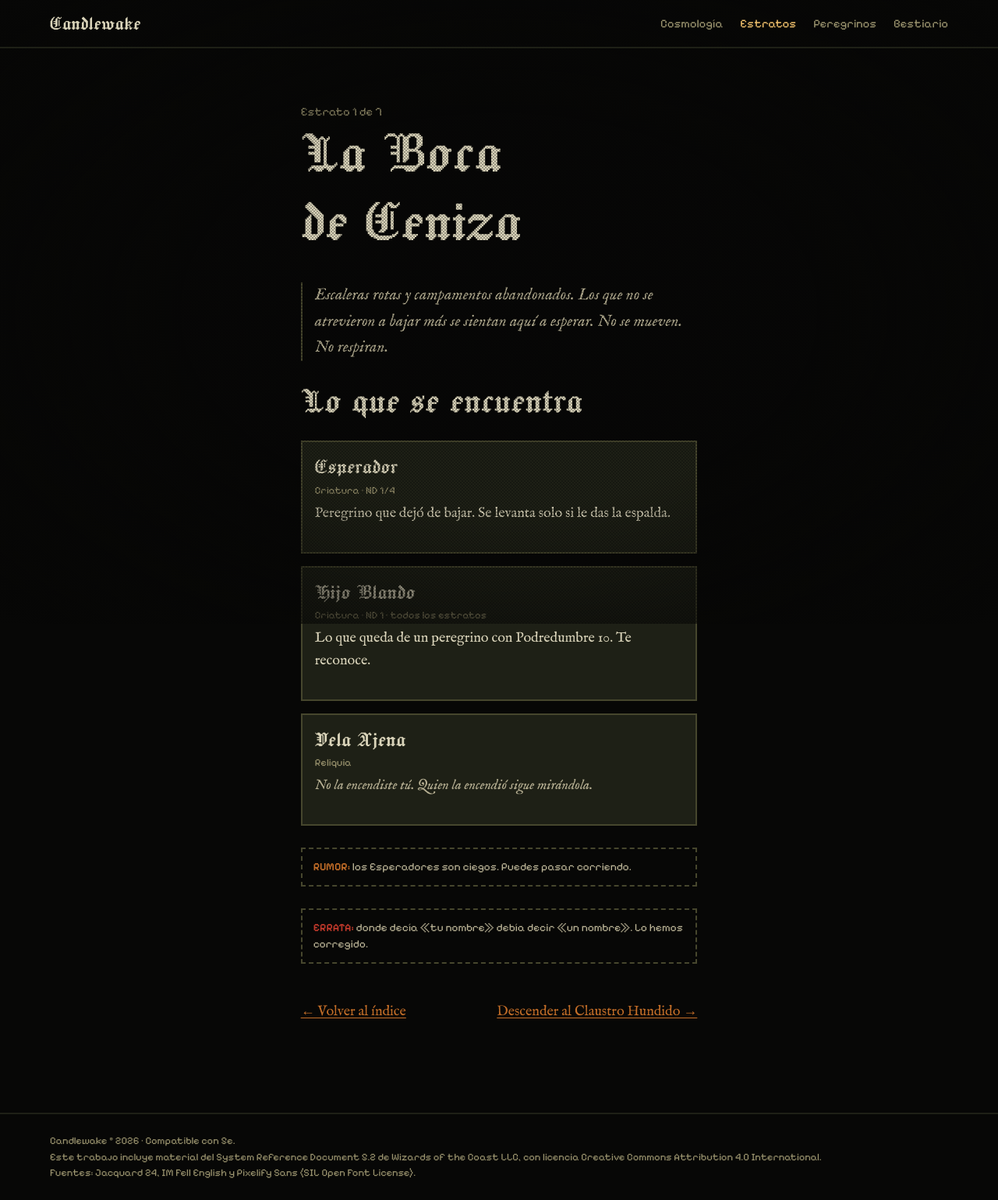
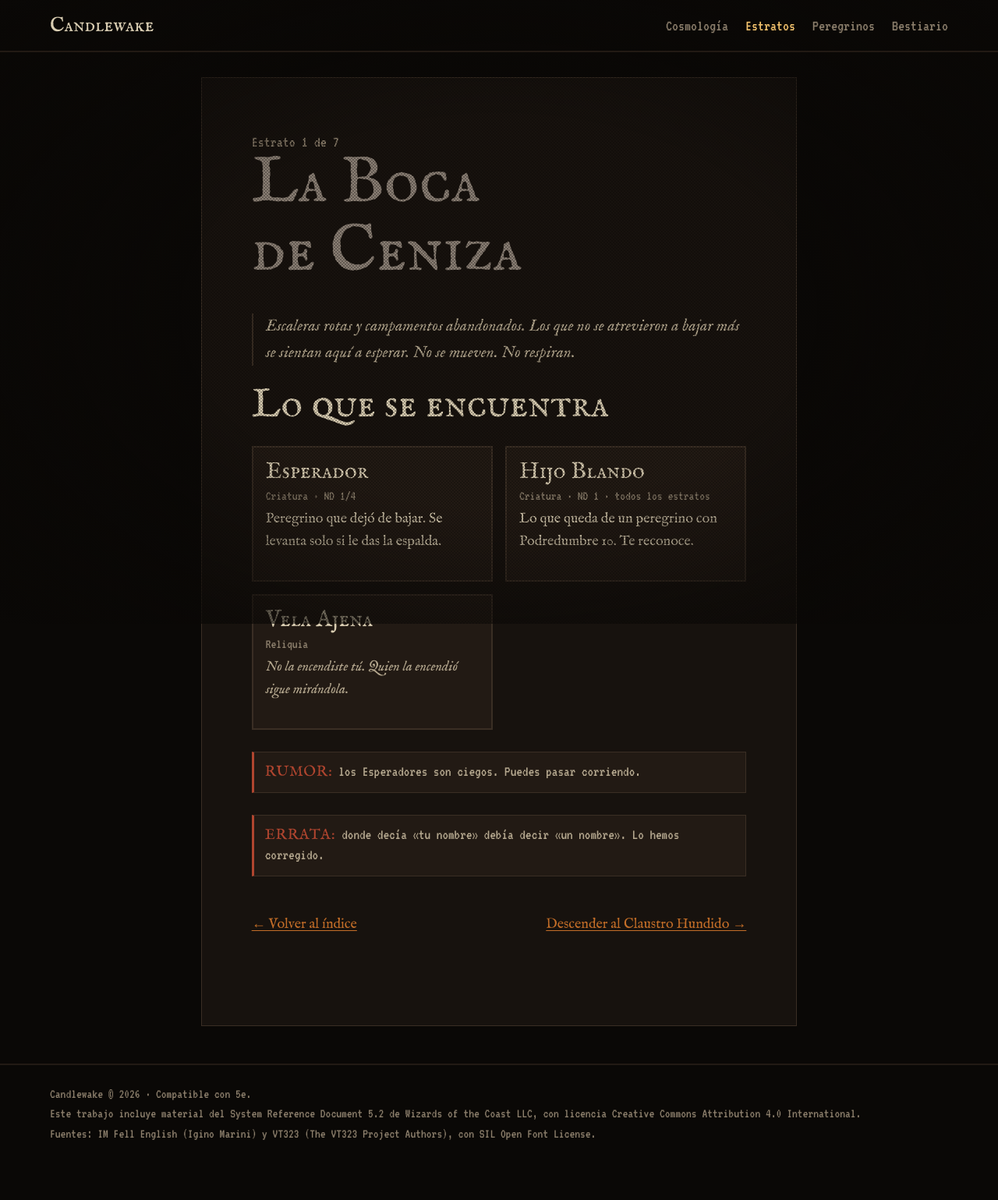
Before and after one commit to jprojects/osario-web, a plain HTML site: page estratos/boca-de-ceniza.html in a window 1280 px wide. Shown: the whole page at 78% size. After the commit the page ends 1490 px from the top, so only its background shows below. Drawn offline with Linux system fonts and the light colour scheme.

Commit message:
Web con la paleta y las fuentes del juego; acento de cada estrato
Co-Authored-By: Claude Opus 5.5 <noreply@anthropic.com>

```diff
--- a/css/osario.css
+++ b/css/osario.css
@@ -3,36 +3,41 @@
    Estilos de la web de lore (GitHub Pages). Paleta del kit de Osario.
    ========================================================== */
 
-@font-face{font-family:"Jacquard 24";src:url("../fonts/Jacquard24-Regular.ttf") format("truetype");font-display:swap}
+@font-face{font-family:"IM Fell English SC";src:url("../fonts/IMFellEnglishSC-Regular.ttf") format("truetype");font-display:swap}
 @font-face{font-family:"IM Fell English";src:url("../fonts/IMFellEnglish-Regular.ttf") format("truetype");font-display:swap}
 @font-face{font-family:"IM Fell English";font-style:italic;src:url("../fonts/IMFellEnglish-Italic.ttf") format("truetype");font-display:swap}
-@font-face{font-family:"Pixelify Sans";src:url("../fonts/PixelifySans.ttf") format("truetype");font-weight:400 700;font-display:swap}
+@font-face{font-family:"VT323";src:url("../fonts/VT323-Regular.ttf") format("truetype");font-display:swap}
 
 :root{
-  /* Paleta del kit de Osario */
-  --negro:#070706;   /* fondo */
-  --pozo:#0E0F0B;    /* paneles profundos */
-  --musgo:#1E2016;   /* tarjetas */
-  --oliva:#46462D;   /* bordes */
-  --ceniza:#9A936E;  /* texto secundario (contraste AA sobre --musgo) */
-  --hueso:#DAD4BA;   /* texto principal */
-  --pergamino:#B8B194; /* cursivas y citas */
-  --sangre:#8C1A12;  /* Podredumbre, peligro */
-  --vela:#C46E28;    /* enlaces, acento cálido: usar poco */
-  --llama:#F5C46E;   /* hover, brillo de vela */
+  /* Paleta del juego (docs/diseno.md de Candlewake): guía impresa en negro y escaneada */
+  --noche:#0a0806;     /* fuera de la página */
+  --papel:#17120e;     /* página */
+  --recuadro:#221a14;  /* recuadros, botones, tarjetas */
+  --filete:#3a2e24;    /* filetes y bordes */
+  --tinta-suave:#8c7f6c; /* texto secundario */
+  --hueso:#d9cdb2;     /* texto */
+  --pergamino:#b5a88f; /* cursivas y citas */
+  --oxido:#b0452f;     /* notas, erratas, Podredumbre */
+  --vela:#c46e28;      /* enlaces: lo único cálido, como las velas del Pozo */
+  --llama:#f5c46e;     /* hover, brillo de vela */
+  --acento:var(--tinta-suave); /* cada estrato tiene el suyo (pack.json → acento) */
 
-  --f-titulo:"Jacquard 24",serif;
+  --f-titulo:"IM Fell English SC",Georgia,serif;
   --f-texto:"IM Fell English",Georgia,serif;
-  --f-ui:"Pixelify Sans",monospace;
+  --f-ui:"VT323",monospace;
 
   --ancho:72ch;
 }
+/* Acentos de los estratos, los mismos que en el juego */
+.boca{--acento:#8a7f74}
+.claustro{--acento:#5f8a72}
+.charcas{--acento:#c9c0a6}
 
 *{box-sizing:border-box;min-width:0}
-html{background:var(--negro)}
+html{background:var(--noche)}
 body{
   margin:0;min-height:100vh;
-  background:var(--negro);color:var(--hueso);
+  background:var(--noche);color:var(--hueso);
   font:18px/1.6 var(--f-texto);
   overflow-x:clip;
 }
@@ -41,8 +46,8 @@ body{
 body::after{
   content:"";position:fixed;inset:0;pointer-events:none;z-index:50;
   background:
-    radial-gradient(ellipse at center,transparent 45%,var(--negro) 100%),
-    repeating-conic-gradient(#0000 0 25%,#0706064d 0 50%) 0 0/4px 4px;
+    radial-gradient(ellipse at center,transparent 45%,var(--noche) 100%),
+    repeating-conic-gradient(#0000 0 25%,#0a08064d 0 50%) 0 0/4px 4px;
 }
 
 img{max-width:100%;image-rendering:pixelated}
@@ -52,7 +57,7 @@ a:hover,a:focus-visible{color:var(--llama);text-shadow:0 0 6px var(--vela)}
 :focus-visible{outline:2px solid var(--llama);outline-offset:3px}
 
 h1,h2,h3{font-family:var(--f-titulo);font-weight:400;line-height:1.05;margin:0 0 .4em;text-wrap:balance}
-h1{font-size:clamp(56px,10vw,120px)}
+h1{font-size:clamp(52px,9vw,104px)}
 h2{font-size:clamp(34px,5vw,52px)}
 h3{font-size:30px}
 p{margin:0 0 1em}
@@ -63,12 +68,12 @@ em,i{color:var(--pergamino)}
   position:relative;z-index:60;
   display:flex;flex-wrap:wrap;gap:6px 22px;align-items:center;
   padding:16px max(5vw,16px);
-  font:15px var(--f-ui);
-  border-bottom:2px solid var(--musgo);
+  font:20px var(--f-ui);
+  border-bottom:2px solid var(--recuadro);
 }
-.nav a{color:var(--ceniza);text-decoration:none}
+.nav a{color:var(--tinta-suave);text-decoration:none}
 .nav a:hover,.nav a[aria-current]{color:var(--llama)}
-.nav .marca{font:28px var(--f-titulo);color:var(--hueso);margin-right:auto}
+.nav .marca{font:26px var(--f-titulo);color:var(--hueso);margin-right:auto}
 
 /* ---------- Portada ---------- */
 .portada{
@@ -77,13 +82,13 @@ em,i{color:var(--pergamino)}
   padding:48px max(5vw,16px);
   /* Sin ilustración: anillos de piedra que bajan al negro, cada vez más juntos, como el motivo «pozo» del juego */
   background:
-    radial-gradient(circle at 72% 52%,var(--negro) 0 6%,transparent 6.5%),
-    radial-gradient(circle at 72% 52%,transparent 0 8%,var(--oliva) 8% 8.4%,transparent 8.4% 10.5%,var(--oliva) 10.5% 10.9%,
-      transparent 10.9% 14%,var(--musgo) 14% 14.6%,transparent 14.6% 19%,var(--musgo) 19% 19.7%,
-      transparent 19.7% 26%,var(--musgo) 26% 26.8%,transparent 26.8% 36%,var(--pozo) 36% 37%,transparent 37%),
-    radial-gradient(circle at 72% 52%,var(--pozo) 0,var(--negro) 55%);
+    radial-gradient(circle at 72% 52%,var(--noche) 0 6%,transparent 6.5%),
+    radial-gradient(circle at 72% 52%,transparent 0 8%,var(--filete) 8% 8.4%,transparent 8.4% 10.5%,var(--filete) 10.5% 10.9%,
+      transparent 10.9% 14%,var(--recuadro) 14% 14.6%,transparent 14.6% 19%,var(--recuadro) 19% 19.7%,
+      transparent 19.7% 26%,var(--recuadro) 26% 26.8%,transparent 26.8% 36%,var(--papel) 36% 37%,transparent 37%),
+    radial-gradient(circle at 72% 52%,var(--papel) 0,var(--noche) 55%);
 }
-.portada .subtitulo{font:16px var(--f-ui);font-style:normal;color:var(--ceniza);letter-spacing:.08em;margin-top:-.4em}
+.portada .subtitulo{font:21px var(--f-ui);font-style:normal;color:var(--tinta-suave);letter-spacing:.08em;margin-top:-.4em}
 .portada .bloque{max-width:520px;position:relative;z-index:2}
 .portada p{font-size:20px;color:var(--pergamino);font-style:italic}
 
@@ -91,8 +96,8 @@ em,i{color:var(--pergamino)}
 .btn{
   display:inline-flex;align-items:center;gap:10px;min-height:44px;
   padding:10px 20px;
-  font:16px var(--f-ui);color:var(--hueso);text-decoration:none;
-  background:var(--musgo);border:2px solid var(--oliva);
+  font:21px var(--f-ui);color:var(--hueso);text-decoration:none;
+  background:var(--recuadro);border:2px solid var(--filete);
 }
 .btn:hover{border-color:var(--vela);color:var(--llama);text-shadow:none}
 .btn.vela::before{
@@ -101,56 +106,56 @@ em,i{color:var(--pergamino)}
 .botones{display:flex;flex-wrap:wrap;gap:12px;margin-top:24px}
 
 /* ---------- Páginas de la guía ---------- */
-.pagina{max-width:var(--ancho);margin:0 auto;padding:clamp(32px,6vw,72px) max(5vw,16px) 96px;position:relative}
+.pagina{background:var(--papel);border:1px solid var(--filete);max-width:calc(var(--ancho) + 2 * max(5vw,16px));margin:32px auto 48px;padding:clamp(32px,6vw,72px) max(5vw,16px) 96px;position:relative}
 .pagina h1{font-size:clamp(48px,7vw,84px)}
-.estrato-num{font:15px var(--f-ui);color:var(--ceniza)}
-.lema{font-size:21px;font-style:italic;color:var(--pergamino);border-left:2px solid var(--oliva);padding-left:16px;margin:24px 0}
+.pagina h1,.estrato-num{color:var(--acento)}
+.estrato-num{font:20px var(--f-ui);color:var(--tinta-suave)}
+.lema{font-size:21px;font-style:italic;color:var(--pergamino);border-left:2px solid var(--filete);padding-left:16px;margin:24px 0}
 
 /* Nota de la guía: CONSEJO, RUMOR, ERRATA, TRUCO */
 .nota{
-  font:14px/1.55 var(--f-ui);color:var(--pergamino);
-  border:2px dashed var(--oliva);padding:12px 14px;margin:28px 0;
+  font:19px/1.4 var(--f-ui);color:var(--pergamino);
+  background:var(--recuadro);border:1px solid var(--filete);border-left:3px solid var(--oxido);padding:12px 14px;margin:28px 0;
 }
-.nota b{color:var(--hueso);font-weight:600}
-.nota.rumor b{color:var(--vela)}
-.nota.errata b{color:#C0392B}
+.nota b{font-family:var(--f-titulo);font-weight:400;color:var(--oxido);letter-spacing:.04em}
+.nota.errata b{color:var(--oxido)}
 
 /* Texto censurado / página arrancada */
 .tachado{background:var(--hueso);color:var(--hueso);padding:0 .2em;user-select:none}
 .arrancada{
   margin:32px 0;padding:18px;
-  background:var(--musgo);
+  background:var(--recuadro);
   clip-path:polygon(0 4%,8% 0,22% 5%,40% 1%,61% 6%,80% 0,100% 5%,98% 96%,85% 100%,63% 95%,40% 100%,18% 94%,0 100%);
   font-style:italic;color:var(--pergamino);
 }
 
 /* Tarjetas: peregrinos, criaturas, reliquias */
 .rejilla{display:grid;grid-template-columns:repeat(auto-fill,minmax(min(100%,280px),1fr));gap:16px;margin:24px 0}
-.tarjeta{background:var(--musgo);border:2px solid var(--oliva);padding:16px}
+.tarjeta{background:var(--recuadro);border:2px solid var(--filete);padding:16px}
 .tarjeta h3{margin-bottom:.2em}
-.tarjeta .meta{font:13px var(--f-ui);color:var(--ceniza);margin-bottom:8px}
+.tarjeta .meta{font:17px var(--f-ui);color:var(--tinta-suave);margin-bottom:8px}
 
 /* Tablas de la guía */
 .tabla{overflow-x:auto;margin:24px 0}
 table{border-collapse:collapse;width:100%;font-size:16px}
-th{font:14px var(--f-ui);color:var(--ceniza);text-align:left;font-weight:400}
-th,td{padding:10px 12px;border-bottom:1px solid var(--oliva);vertical-align:top}
+th{font:18px var(--f-ui);color:var(--tinta-suave);text-align:left;font-weight:400}
+th,td{padding:10px 12px;border-bottom:1px solid var(--filete);vertical-align:top}
 
 /* Lista de estratos */
 .estratos{list-style:none;padding:0;margin:24px 0;counter-reset:e}
-.estratos li{counter-increment:e;display:flex;gap:16px;padding:14px 0;border-bottom:1px solid var(--musgo)}
-.estratos li::before{content:counter(e);font:28px var(--f-titulo);color:var(--ceniza);min-width:28px}
-.estratos .bloqueado,.bloqueado{color:var(--oliva)}
+.estratos li{counter-increment:e;display:flex;gap:16px;padding:14px 0;border-bottom:1px solid var(--recuadro)}
+.estratos li::before{content:counter(e);font:28px var(--f-titulo);color:var(--tinta-suave);min-width:28px}
+.estratos .bloqueado,.bloqueado{color:var(--filete)}
 .paginacion{display:flex;justify-content:space-between;gap:16px;flex-wrap:wrap;margin-top:48px}
 
 .pie{
-  border-top:2px solid var(--musgo);padding:24px max(5vw,16px);
-  font:13px/1.6 var(--f-ui);color:var(--ceniza);position:relative;z-index:60;
+  border-top:2px solid var(--recuadro);padding:24px max(5vw,16px);
+  font:17px/1.5 var(--f-ui);color:var(--tinta-suave);position:relative;z-index:60;
 }
 
 @media (max-width:600px){
   .portada{align-items:flex-end}
-  .portada::before{content:"";position:absolute;inset:0;background:linear-gradient(transparent 30%,var(--negro) 85%)}
+  .portada::before{content:"";position:absolute;inset:0;background:linear-gradient(transparent 30%,var(--noche) 85%)}
   body{font-size:17px}
 }
 @media (prefers-reduced-motion:no-preference){
--- a/estratos/boca-de-ceniza.html
+++ b/estratos/boca-de-ceniza.html
@@ -6,7 +6,7 @@
 <title>La Boca de Ceniza — Candlewake</title>
 <link rel="stylesheet" href="../css/osario.css">
 </head>
-<body>
+<body class="boca">
 
 <nav class="nav" aria-label="Guía">
   <a class="marca" href="../index.html">Candlewake</a>
@@ -52,7 +52,7 @@
 <footer class="pie">
   Candlewake © 2026 · Compatible con 5e.<br>
   Este trabajo incluye material del System Reference Document 5.2 de Wizards of the Coast LLC, con licencia Creative Commons Attribution 4.0 International.<br>
-  Fuentes: Jacquard 24, IM Fell English y Pixelify Sans (SIL Open Font License).
+  Fuentes: IM Fell English (Igino Marini) y VT323 (The VT323 Project Authors), con SIL Open Font License.
 </footer>
 
 </body>
```
Also changed, not shown: bestiario.html (+1 -1 lines), estratos/charcas-de-leche.html (+2 -2 lines), estratos/claustro-hundido.html (+2 -2 lines), index.html (+1 -1 lines), peregrinos.html (+1 -1 lines), fonts/IMFellEnglishSC-Regular.ttf (added), fonts/Jacquard24-Regular.ttf (deleted), fonts/OFL-IMFell.txt (renamed from fonts/OFL-imfellenglish.txt), fonts/OFL-VT323.txt, fonts/OFL-pixelifysans.txt (deleted), fonts/PixelifySans.ttf (deleted), fonts/VT323-Regular.ttf (added), 1 other file.
